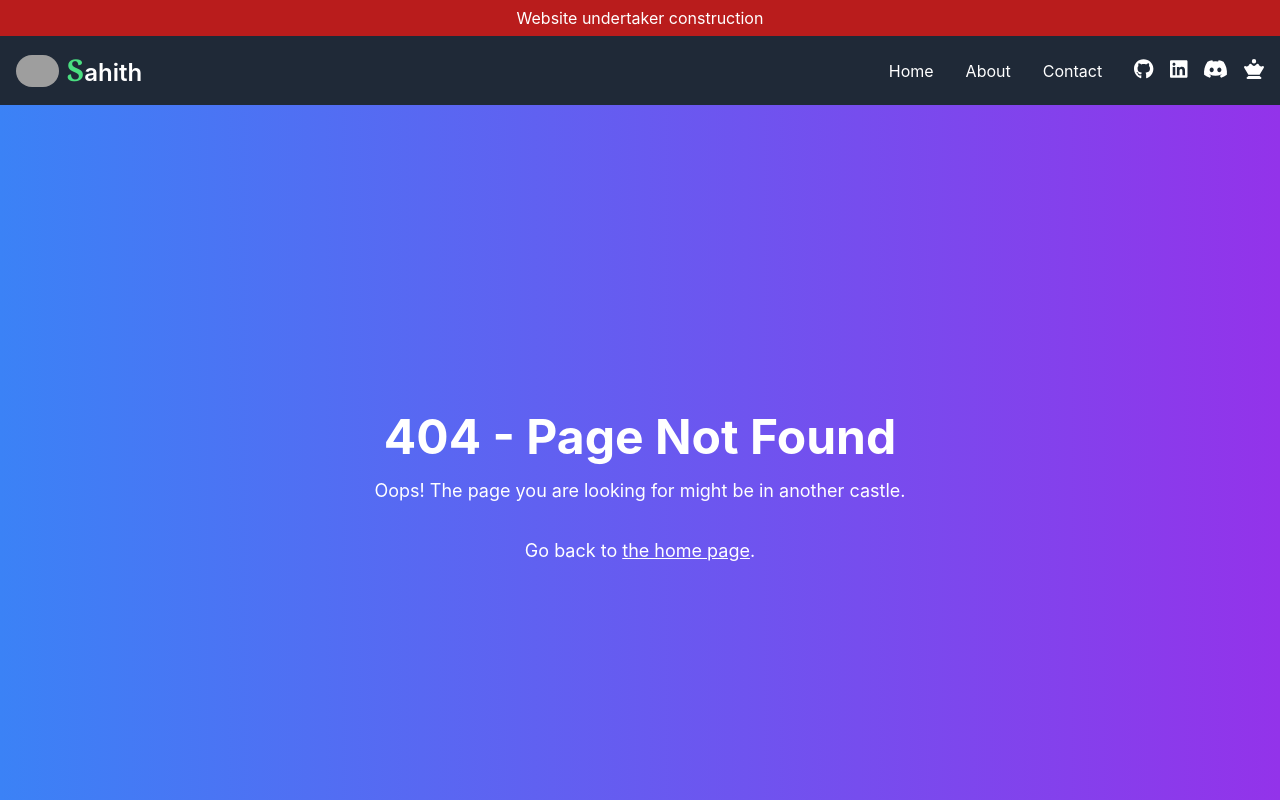
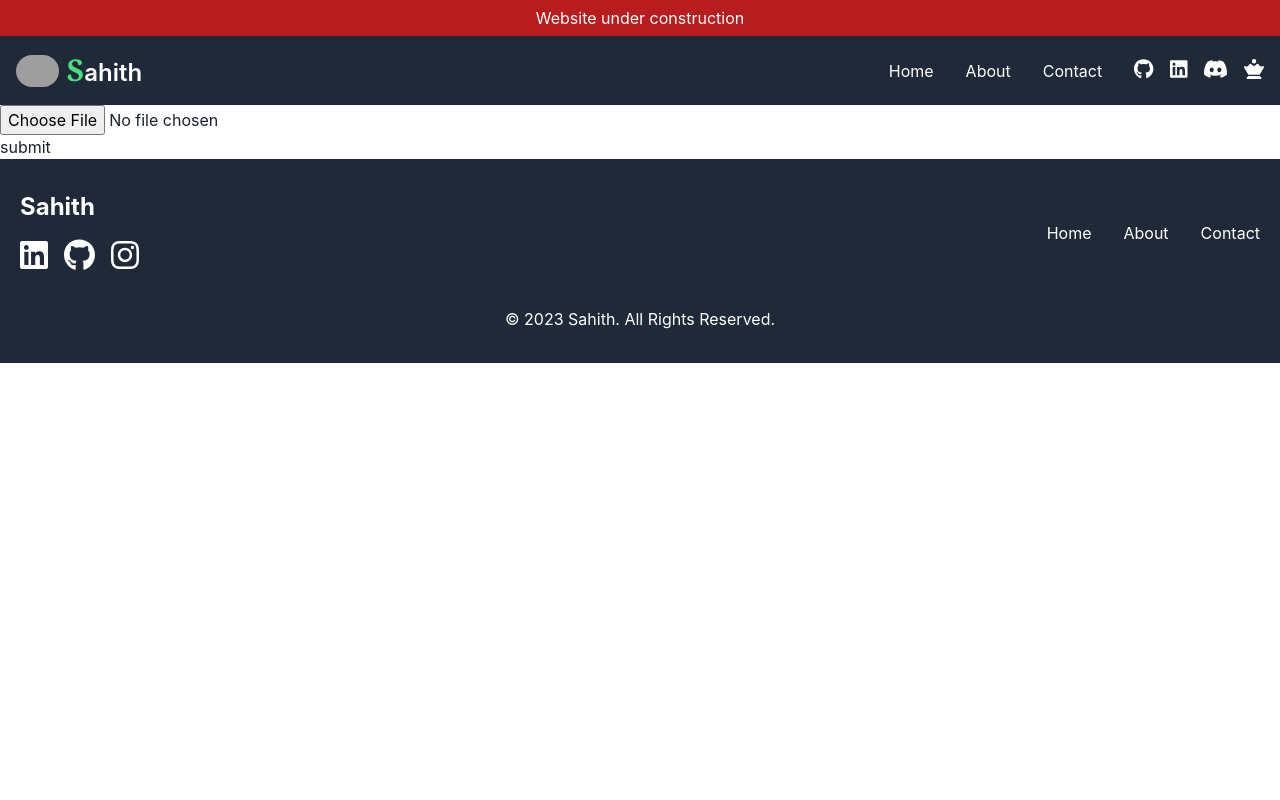
Before and after one commit to sahith29s/myWebsiteFrontend, a React (Vite) app: page /signup in a window 1280 px wide. Shown: the top 800 px of the page. Built offline with nearby package versions, Linux system fonts and the light colour scheme; no server answers; grey boxes are pictures that could not be loaded; a web font is replaced by a local one.

Commit message:
added cloudinary in signup added cross in dropdown

```diff
--- a/src/App.tsx
+++ b/src/App.tsx
@@ -6,11 +6,12 @@ import Footer from "./components/Footer"
 import AboutUs from "./components/About"
 import Chat from "./components/Chat"
 import Pagenotfound from "./components/Pagenotfound"
+import Signup from "./components/Signup"
 
 const App = () => {
   return (
     <>
-      <div className="bg-red-700 flex items-center text-center text-white font-xl h-9 justify-center">Website undertaker construction</div>
+      <div className="bg-red-700 flex items-center text-center text-white font-xl h-9 justify-center">Website under construction</div>
       <Navbar />
       <Routes>
         <Route path="/contact" element={<Contact />} />
@@ -18,6 +19,7 @@ const App = () => {
         <Route path="*" element={<Pagenotfound />} />
         <Route path="/about" element={<AboutUs />} />
         <Route path="/chat" element={<Chat />} />
+        <Route path="/signup" element={<Signup />} />
       </Routes>
       <Footer />
 
--- a/src/components/Dropdown.tsx
+++ b/src/components/Dropdown.tsx
@@ -1,4 +1,6 @@
-import  { useState } from 'react';
+import { faX } from '@fortawesome/free-solid-svg-icons';
+import { FontAwesomeIcon } from '@fortawesome/react-fontawesome';
+import { useState } from 'react';
 import { Link } from 'react-router-dom';
 
 const Dropdown = () => {
@@ -20,29 +22,25 @@ const Dropdown = () => {
                 aria-haspopup="true"
                 aria-expanded="true"
             >
-            Web apps that you can use
+                Web apps that you can use
             </button>
 
             {isOpen && (
-                <div className="origin-top-right absolute right-0 mt-2 w-56 rounded-md shadow-lg bg-white ring-1 ring-black ring-opacity-5">
-                    {/* Dropdown content goes here */}
-                    <div className="py-1">
+                <>
+                    <div className="origin-top-right absolute right-0 mt-2 w-56 rounded-md shadow-lg bg-white ring-1 ring-black ring-opacity-5">
+                        {/* Dropdown content goes here */}
+
+
+                        <FontAwesomeIcon onClick={() => setIsOpen(false)} className="text-[.5rem] clear-both p-1 border-2 rounded-[20rem] px-[.4rem] cursor-pointer duration-150 hover:bg-gray-100 m-[.2rem] float-right" icon={faX} />
                         <Link
                             to="/chat"
-                            className="block px-4 py-2 text-sm text-gray-700 hover:bg-gray-100 hover:text-gray-900"
+                            className="block px-4 clear-both py-2 text-sm text-gray-700 hover:bg-gray-100 hover:text-gray-900"
                         >
                             Chat App
                         </Link>
 
-                        <Link
-                            to="/"
-                            className="block px-4 py-2 text-sm text-gray-700 hover:bg-gray-100 hover:text-gray-900"
-                        >
-                            Option 2
-                        </Link>
-
                     </div>
-                </div>
+                </>
             )}
         </div>
     );
--- /dev/null
+++ b/src/components/Signup.tsx
@@ -0,0 +1,40 @@
+import { useState } from "react"
+
+
+const photo = () => {
+    const [inputTagImage, setInputTagImage] = useState<File | null>(null);
+    const [profilePicture, setProfilePicture] = useState<string>("");
+
+    const handleClick = (e: any) => {
+
+        const files = e.target.files;
+        setInputTagImage(files[0]);
+    };
+
+    const handleSubmit = () => {
+        if (inputTagImage && (inputTagImage.type === "image/jpeg" || inputTagImage.type === "image/png")) {
+            const formDataVar = new FormData()
+            formDataVar.append("file", inputTagImage)
+            formDataVar.append("upload_preset", "deployWebsite")
+            formDataVar.append("cloud_name", "dpm6uveua")
+            fetch("https://api.cloudinary.com/v1_1/dpm6uveua/image/upload", {
+                method: "post",
+                body: formDataVar
+            }).then((res) => res.json()).then((data) => {
+                setProfilePicture(data.url)
+            })
+        }
+    };
+
+
+    return (
+        <>
+            <input type="file" onChange={(e) => handleClick(e)} />
+            <div></div>
+            <button onClick={handleSubmit}>submit</button>
+            {profilePicture}
+        </>
+    )
+}
+
+export default photo
```
